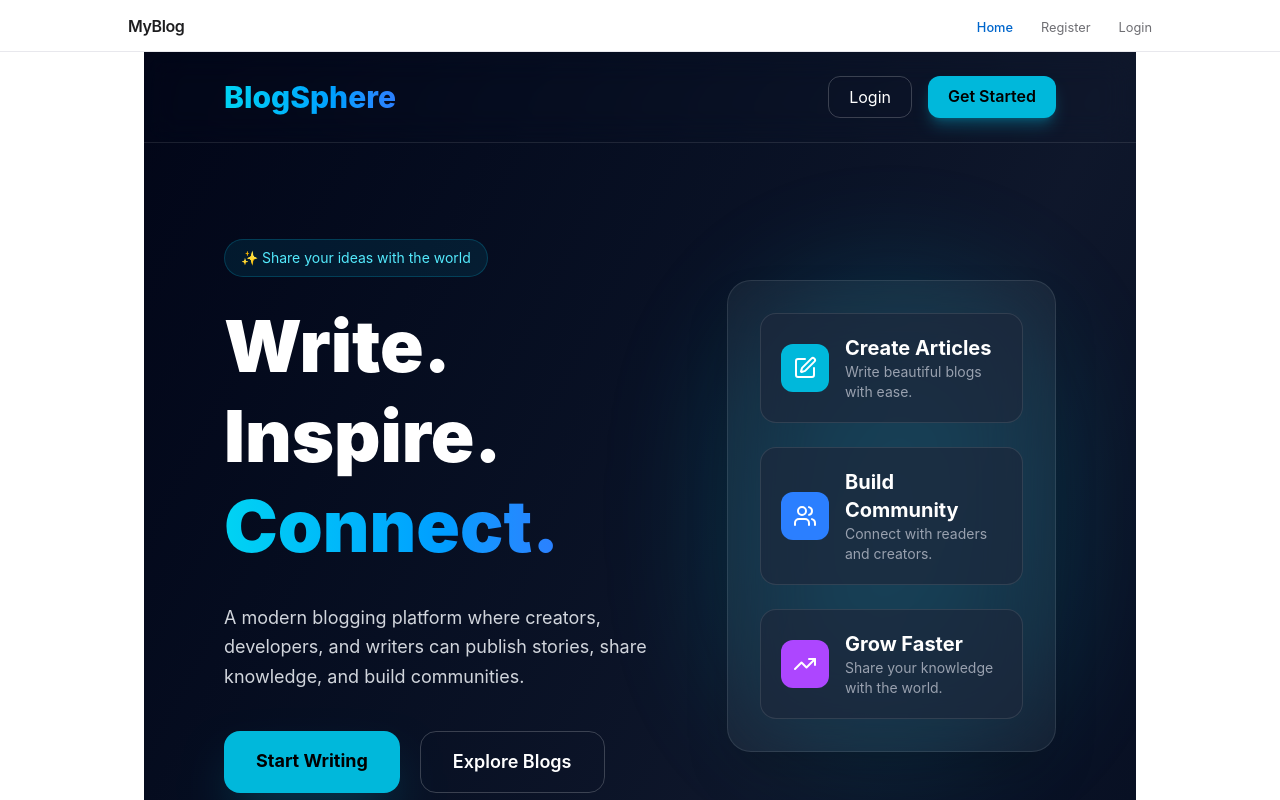
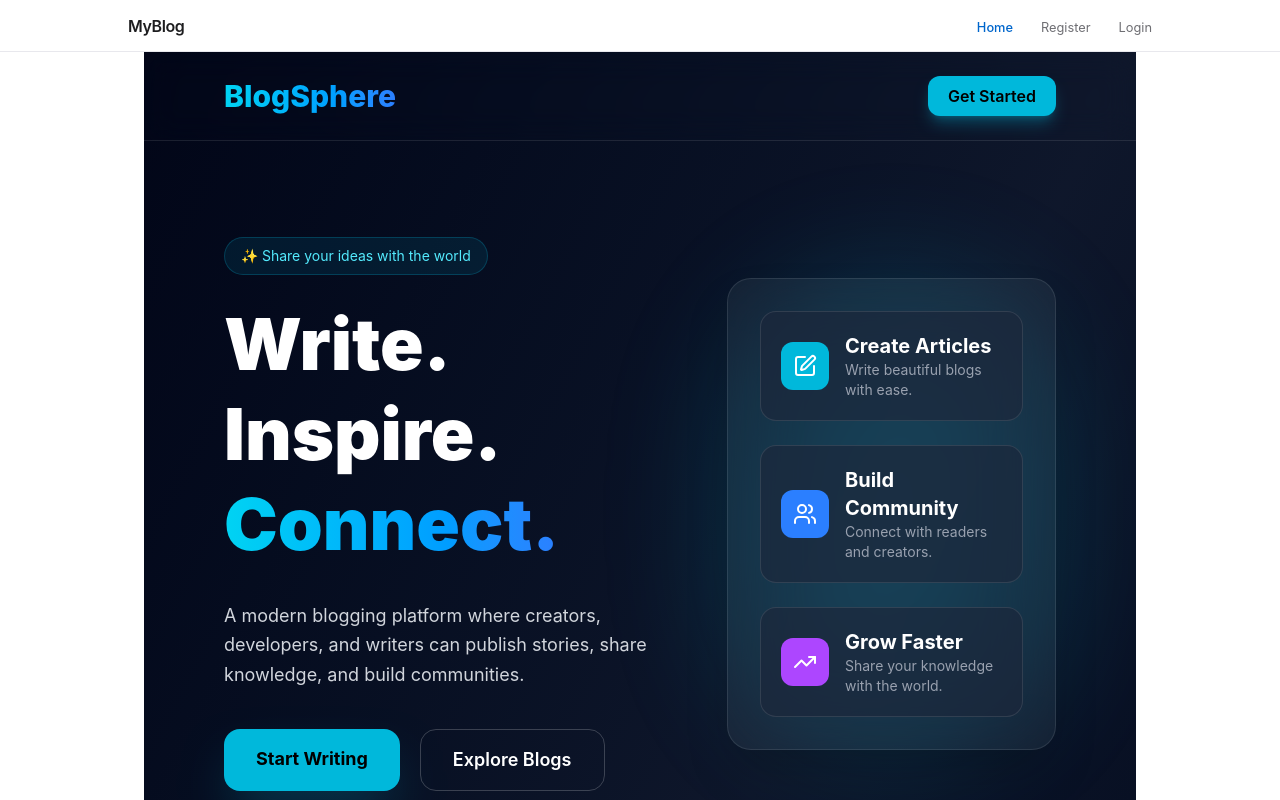
Before and after one commit to ananya-pagidimarri/Blog-App, a React app in the folder frontend/: page / in a window 1280 px wide. Shown: the top 800 px of the page. Built offline with nearby package versions, Linux system fonts and the light colour scheme; the HTML template or start-up script is replaced by a standard one.

Commit message:
home page updated..

```diff
--- a/frontend/src/components/Home.jsx
+++ b/frontend/src/components/Home.jsx
@@ -12,12 +12,6 @@ function Home() {
         </h1>
 
         <div className="flex gap-4">
-          <Link
-            to="/login"
-            className="px-5 py-2 rounded-xl border border-white/20 hover:bg-white/10 transition-all duration-300"
-          >
-            Login
-          </Link>
 
           <Link
             to="/register"
```
